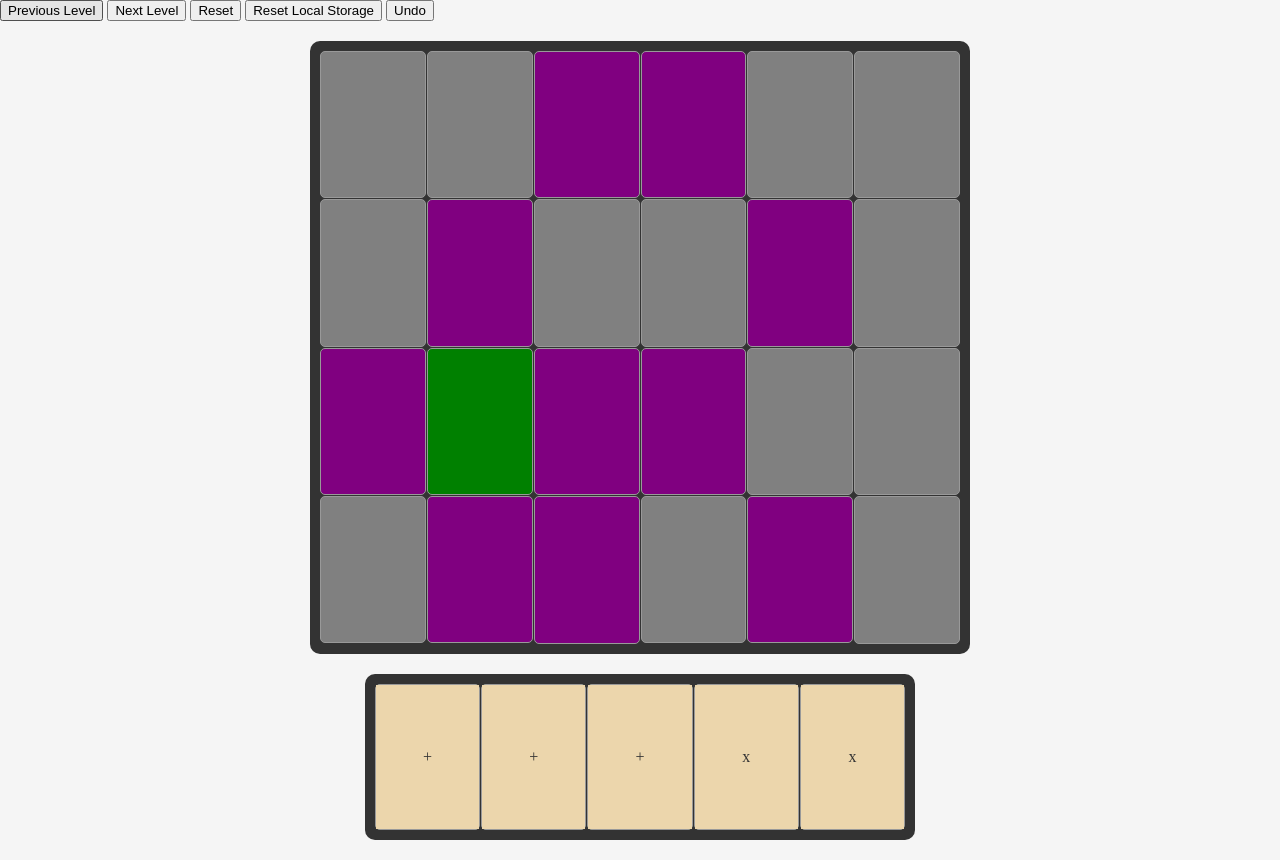
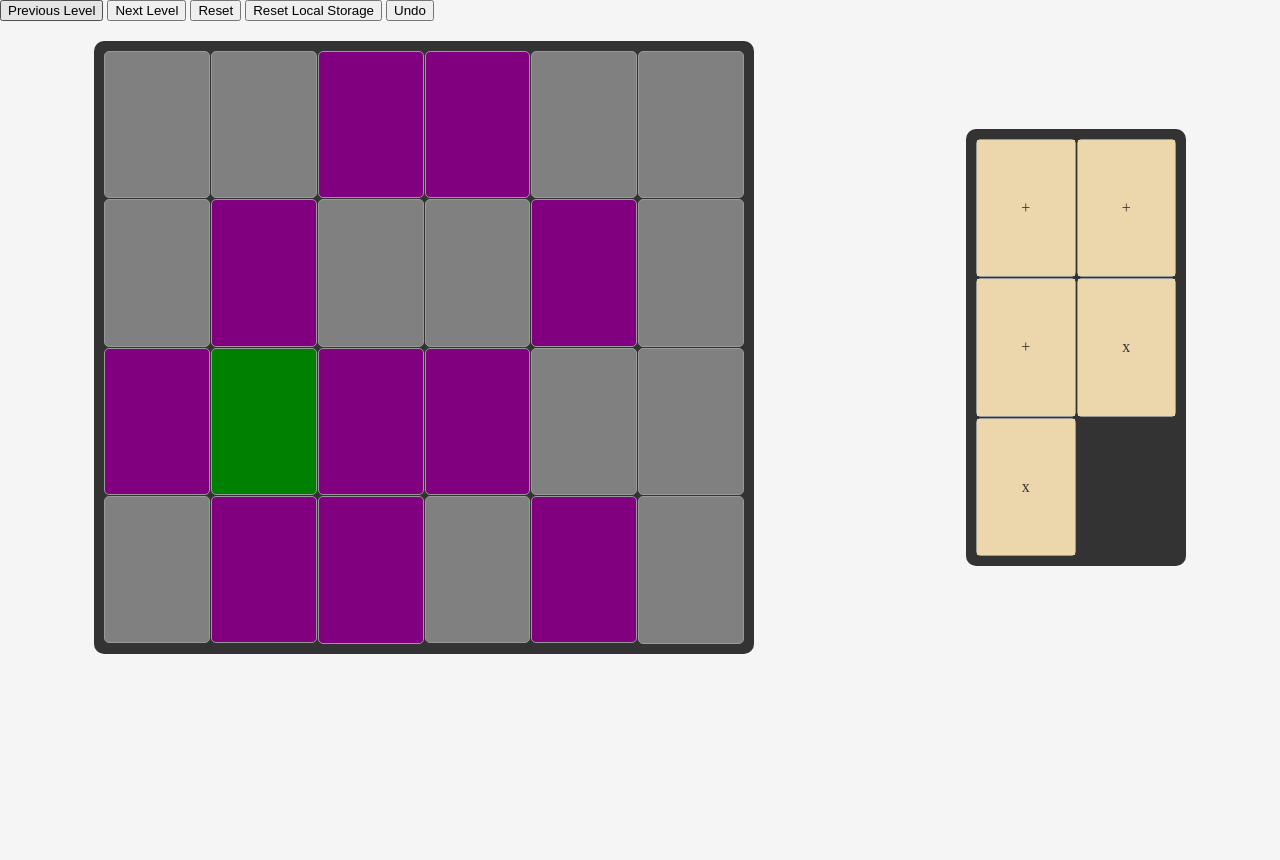
Before and after one commit to cse110-sp25-group04/cse110-sp25-group04, a website with bundled scripts: page project/index.html in a window 1280 px wide. After the commit the page ends 800 px from the top, so only its background shows below. Built offline with nearby package versions, Linux system fonts and the light colour scheme.

Commit message:
added verticall resizing feature with media queries

```diff
--- a/project/index.html
+++ b/project/index.html
@@ -16,10 +16,9 @@
     <button id="reset-local-storage">Reset Local Storage</button>
     <button id="undo">Undo</button>
   </div>
-
-  <div id="grid-container"></div>
-
-  <div id="hand-container">
+  <div id="board-layout">
+    <div id="grid-container"></div>
+    <div id="hand-container"></div>
   </div>
 </body>
 </html>
--- a/project/sources/scripts/drag_drop.js
+++ b/project/sources/scripts/drag_drop.js
@@ -255,6 +255,8 @@ class DragAndDropManager {
             snappingCard.style.left = '';
             snappingCard.style.top = '';
             snappingCard.style.position = '';
+            snappingCard.style.width = '';
+            snappingCard.style.height = '';
 
             this.resetState();
         }.bind(this), { once: true });
--- a/project/sources/styles/style.css
+++ b/project/sources/styles/style.css
@@ -15,6 +15,7 @@ display: block;
     align-items: center;*/
   min-height: 70vh;
   background: #f5f5f5;
+  overflow: hidden;
 }
 
 #grid-container {
@@ -43,7 +44,6 @@ display: flex;
   justify-content: center;
   align-items: center;
   color: #333;
-
   min-width: 0;
   min-height: 0;
 }
@@ -54,7 +54,6 @@ gap: 1px;
   padding: 10px;
   background: #333;
   border-radius: 10px;
-
   grid-template-columns: repeat(6, 1fr);
   grid-auto-rows: 1fr;
   width: 100%;
@@ -134,3 +133,23 @@ width: 100%;
   height: 100%;
   object-fit: fill;
 }
+
+/* Handle vertical Resizing */
+#board-layout {
+  display: flex;
+  flex-direction: column;
+  align-items: center;
+  justify-content: center;
+}
+
+@media (orientation: landscape) and (max-height: 860px) {
+  #board-layout {
+    flex-direction: row;
+    justify-content: center;
+    gap: 24px;
+  }
+  #hand-container {
+    grid-template-columns: repeat(2, 1fr) !important;
+    max-width: calc(2 * var(--card-max-width)) !important;
+  }
+}
```
Lines whose indentation alone changed are shown as unchanged.
